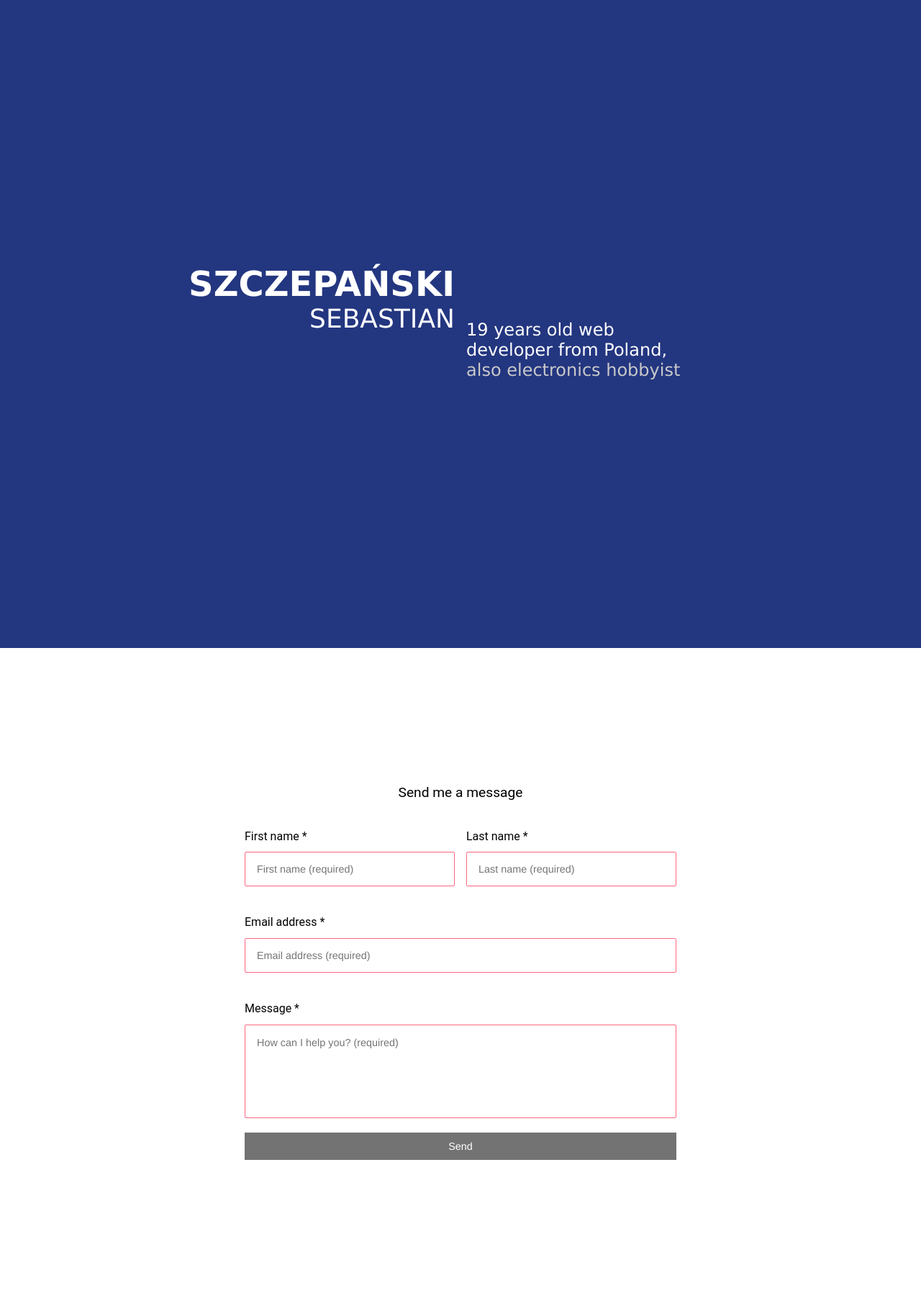
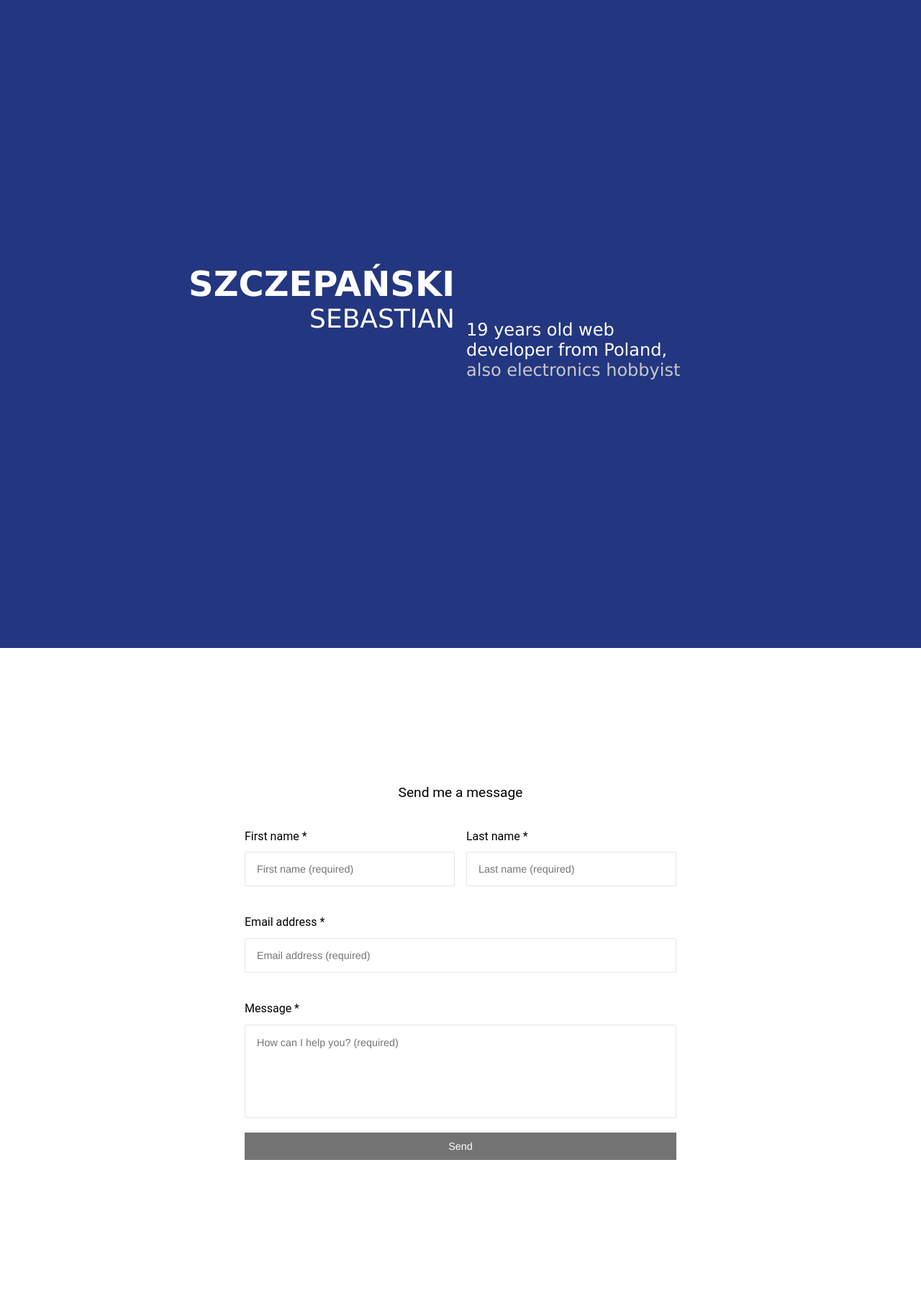
Before and after one commit to sszczep/sszczep.github.io, a Jekyll site: the page built from index.md, in a window 1280 px wide. Shown: the whole page at 72% size. Built offline with Jekyll 4.4.1, drawn with Linux system fonts in a browser that asks for light colours.

Commit message:
Inputs should have grey borders by default

```diff
--- a/_sass/_contact-me.scss
+++ b/_sass/_contact-me.scss
@@ -65,12 +65,14 @@
 
     transition: border .3s ease-in-out;
 
-    &:valid {
-        border: 1px solid #04c26c;
-    }
+    &:not(:placeholder-shown) {
+        &:valid {
+            border: 1px solid #04c26c;
+        }
 
-    &:invalid {
-        border: 1px solid #ff6680;
+        &:invalid {
+            border: 1px solid #ff6680;
+        }
     }
 
     &:focus {
```
